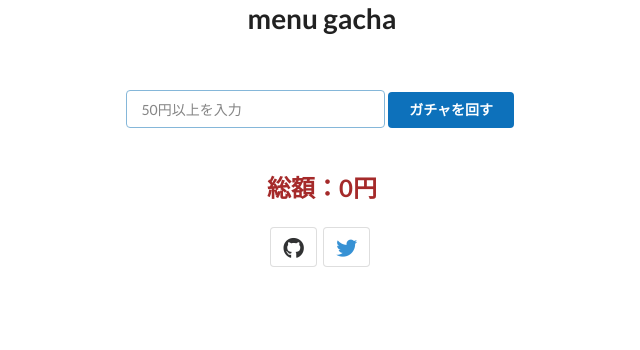
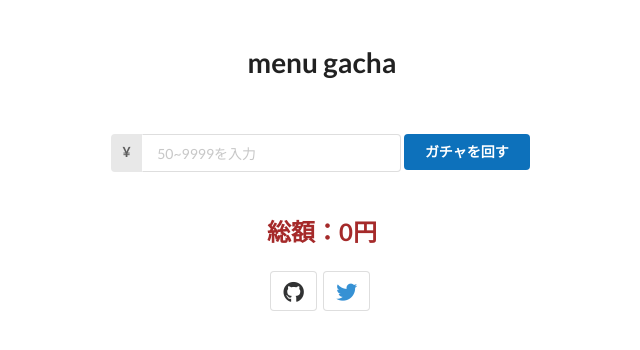
Before and after one commit to gojiteji/kosen-festa2019_gacha, a plain HTML site: page index.html in a window 1280 px wide. Both pictures are taken after a click on the button "ガチャを回す". Shown: the whole page, without its empty margins (318-958 px from the left). Drawn offline with nearby package versions, Linux system fonts and the light colour scheme.

Commit message:
semantic ui

```diff
--- a/data.json
+++ b/data.json
@@ -112,7 +112,7 @@
   {
     "group": "４E",
     "food": "ベビーカステラ",
-    "price": 400
+    "price": 200
   },
   {
     "group": "サッカー部",
--- a/index.css
+++ b/index.css
@@ -14,7 +14,6 @@ h1{
 }
 
 
-
   .ui.dark.card {
     background:#DDD;
   }
--- a/index.html
+++ b/index.html
@@ -16,7 +16,7 @@
 <script type="text/javascript" src="https://cdnjs.cloudflare.com/ajax/libs/jquery/3.4.1/jquery.min.js"></script>
 
 <script src="https://cdnjs.cloudflare.com/ajax/libs/semantic-ui/2.3.3/semantic.min.js"></script>
-<script type="text/javascript" src="index.js"></script>
+
 
 <body>
 
@@ -25,14 +25,16 @@
     <center>
 
 
-
+<br>
         <h1>menu gacha</h1>
 
 
         <br> <br>
 
-        <div class="ui input focus">
-            <input placeholder="50円以上を入力" id="price" type="tel" min="0" step="1" name="cost" size="30" maxlength="4">
+        <div class="ui left labeled input ">
+                <label for="amount" class="ui label">¥</label>
+            <input placeholder="50~9999を入力" id="price" type="tel" min="0" step="1" name="cost" size="30" maxlength="4">
+
         </div>
         <button class="ui primary button" onclick="recomend()">
             ガチャを回す </button>
@@ -41,10 +43,10 @@
 
         <a id="menu"></a>
 <br>
-    <button class="ui basic icon button" data-content="ソースコードを見る" onclick="location.href='https://github.com/gojiteji/kosen-festa2019_gacha'">
+    <button class="ui basic icon button" data-tooltip="ソースコードを見る" onclick="location.href='https://github.com/gojiteji/kosen-festa2019_gacha'">
         <i class="github black large icon"></i>
       </button>
-      <button class="ui basic icon button" data-content="メニューをツイート" onclick="location.href='https://github.com/gojiteji/kosen-festa2019_gacha'">
+      <button class="ui basic icon button" data-tooltip="メニューをツイート" onclick="location.href='https://twitter.com/share?url=https://gojiteji.github.io/kosen-festa2019_gacha/&text=さんぷる&hashtags=鈴鹿高専祭'">
         <i class="twitter blue large icon"></i>
       </button>
 
@@ -68,5 +70,5 @@
 　　＼￣￣￣＼
 　　　 ￣￣￣￣
 --->
-
+<script type="text/javascript" src="index.js"></script>
 </html>
--- a/index.js
+++ b/index.js
@@ -20,7 +20,12 @@ function fetchJSONFile(path, callback) {
 function recomend() {
     printed = true;
     price = document.getElementById("price").value;
+    price=price.replace(/[Ａ-Ｚａ-ｚ０-９]/g, function(s) {
+        return String.fromCharCode(s.charCodeAt(0) - 0xFEE0);
+    });
+
     bag = [];
+    if (!isNaN(price)) {
         try {
             current_price = price;
             fetchJSONFile('https://gojiteji.github.io/kosen-festa2019_gacha/data.json', function (data) {
@@ -60,12 +65,9 @@ function recomend() {
         catch (e) {
             //alert("エラー! 入力をよく確認してくれ!");
         }
+
+    }else{
+        document.getElementById("price").value=""
+        document.getElementById("price").placeholder="50~9999を入力してね！"
     }
-
-var cards = document.getElementsByClassName("card");
-for (var i = 0; i < cards.length; i++) {
-    console.log("a");
-    cards[i].onclick = function () {
-        alert(i," is clicked Finaly!");
 }
-};
```
Lines whose indentation alone changed are shown as unchanged.
